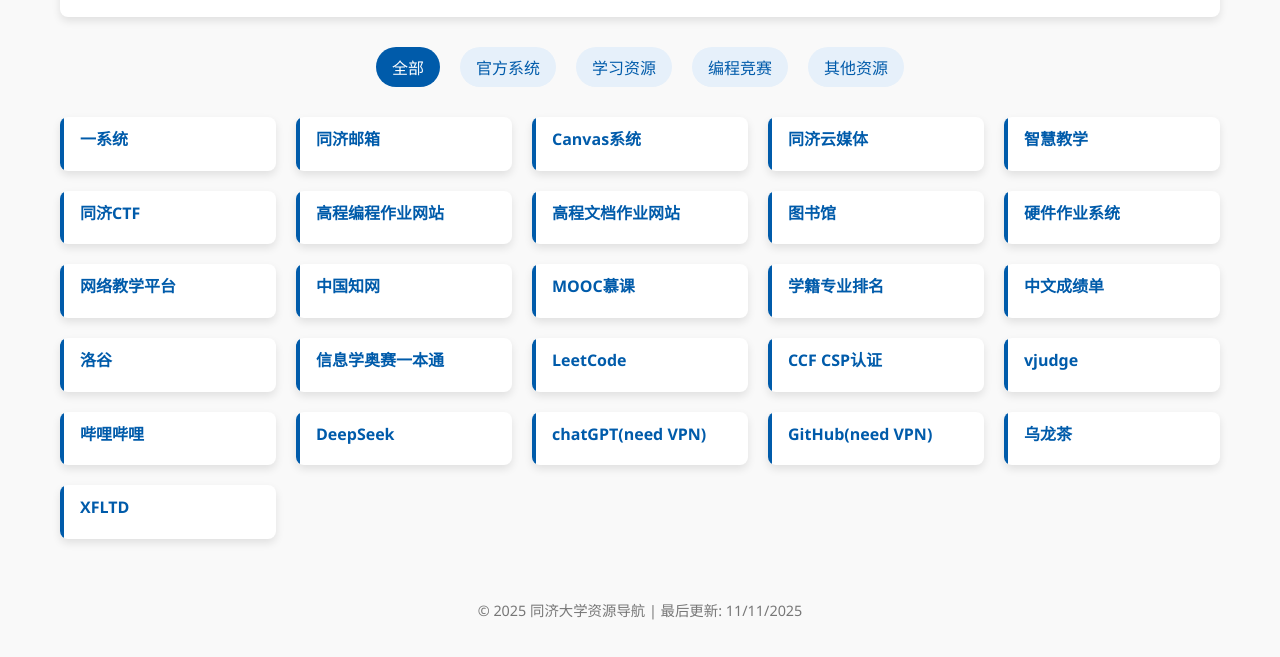
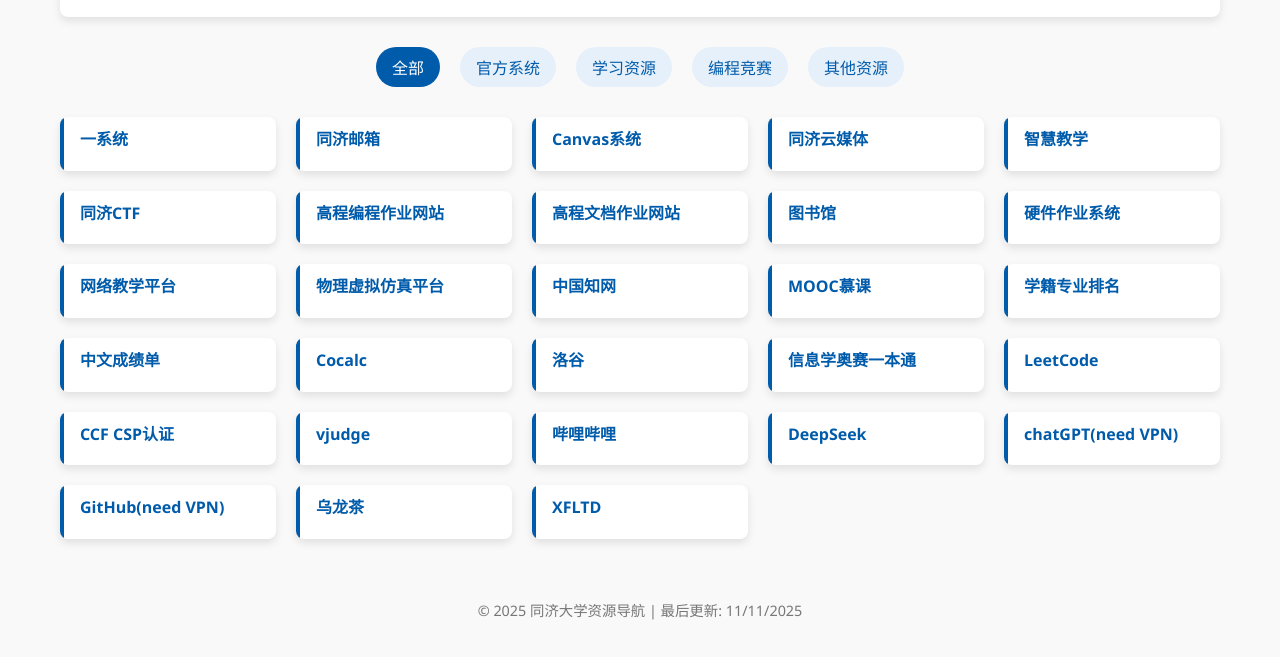
Before and after one commit to yumengmccc/yumeng01, a plain HTML site: page navi.html in a window 1280 px wide. Shown: the part 165-822 px from the top of the page. Drawn offline with Linux system fonts and the light colour scheme.

Commit message:
update navi.html:)

```diff
--- a/navi.html
+++ b/navi.html
@@ -263,12 +263,16 @@
                 <a href="https://www.lib.tongji.edu.cn/" target="_blank">图书馆</a>
             </div>
 
-            <div class="link-card" data-category="study">
+            <div class="link-card" data-category="official">
                 <a href="http://mips246.tongji.edu.cn" target="_blank">硬件作业系统</a>
             </div>
 
             <div class="link-card" data-category="official">
                 <a href="http://e-learning.tongji.edu.cn" target="_blank">网络教学平台</a>
+            </div>
+
+            <div class="link-card" data-category="official">
+                <a href="http://phyvr.tongji.edu.cn/" target="_blank">物理虚拟仿真平台</a>
             </div>
 
             <!-- 学习资源 -->
@@ -286,6 +290,10 @@
 
             <div class="link-card" data-category="study">
                 <a href="https://zzfw.tongji.edu.cn/wec-self-print-app-console/mobile.html#/mobile/orderDetail?id=1511982679250178049" target="_blank">中文成绩单</a>
+            </div>
+
+            <div class="link-card" data-category="study">
+                <a href="https://cocalc.com" target="_blank">Cocalc</a>
             </div>
 
             <!-- 编程竞赛 -->
```
